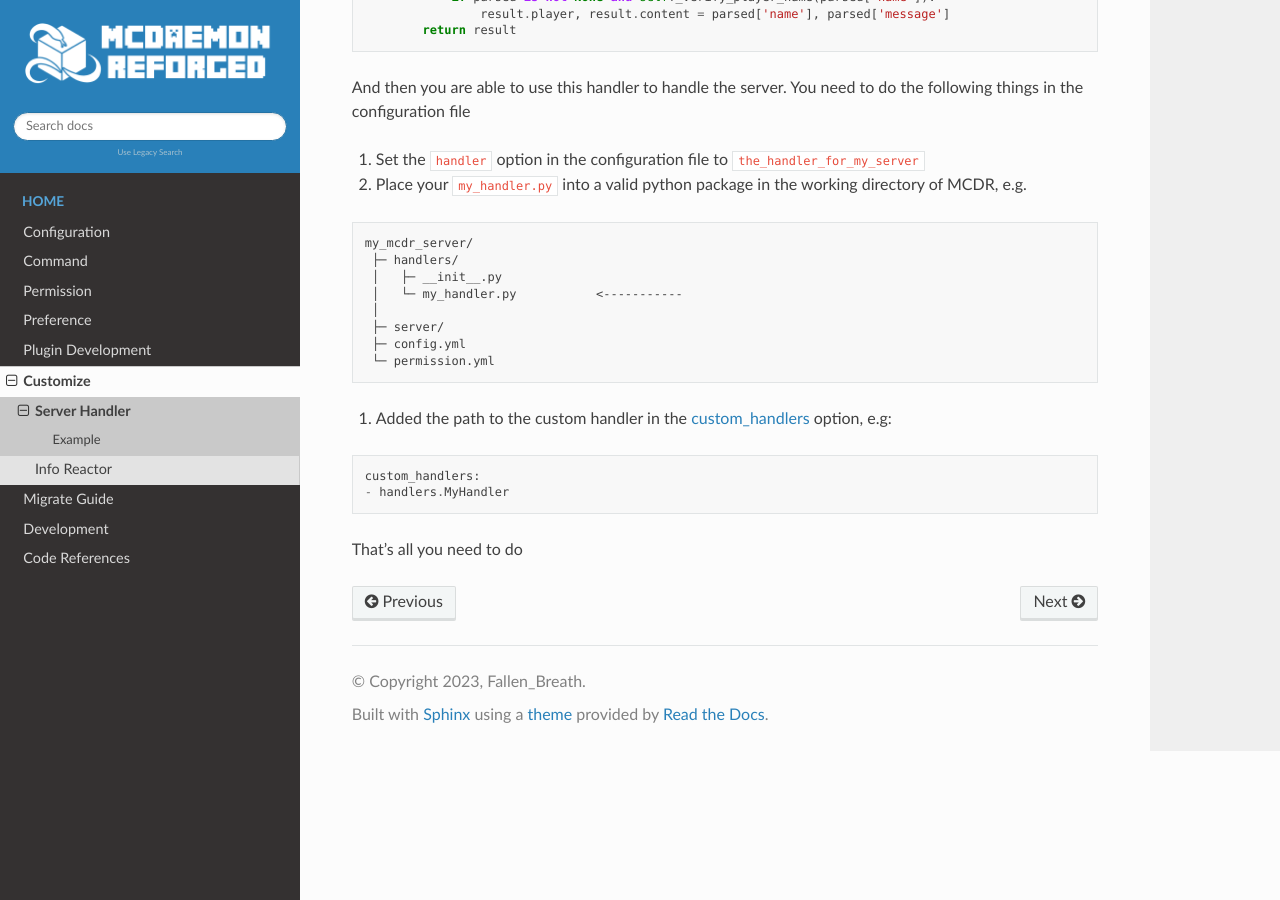
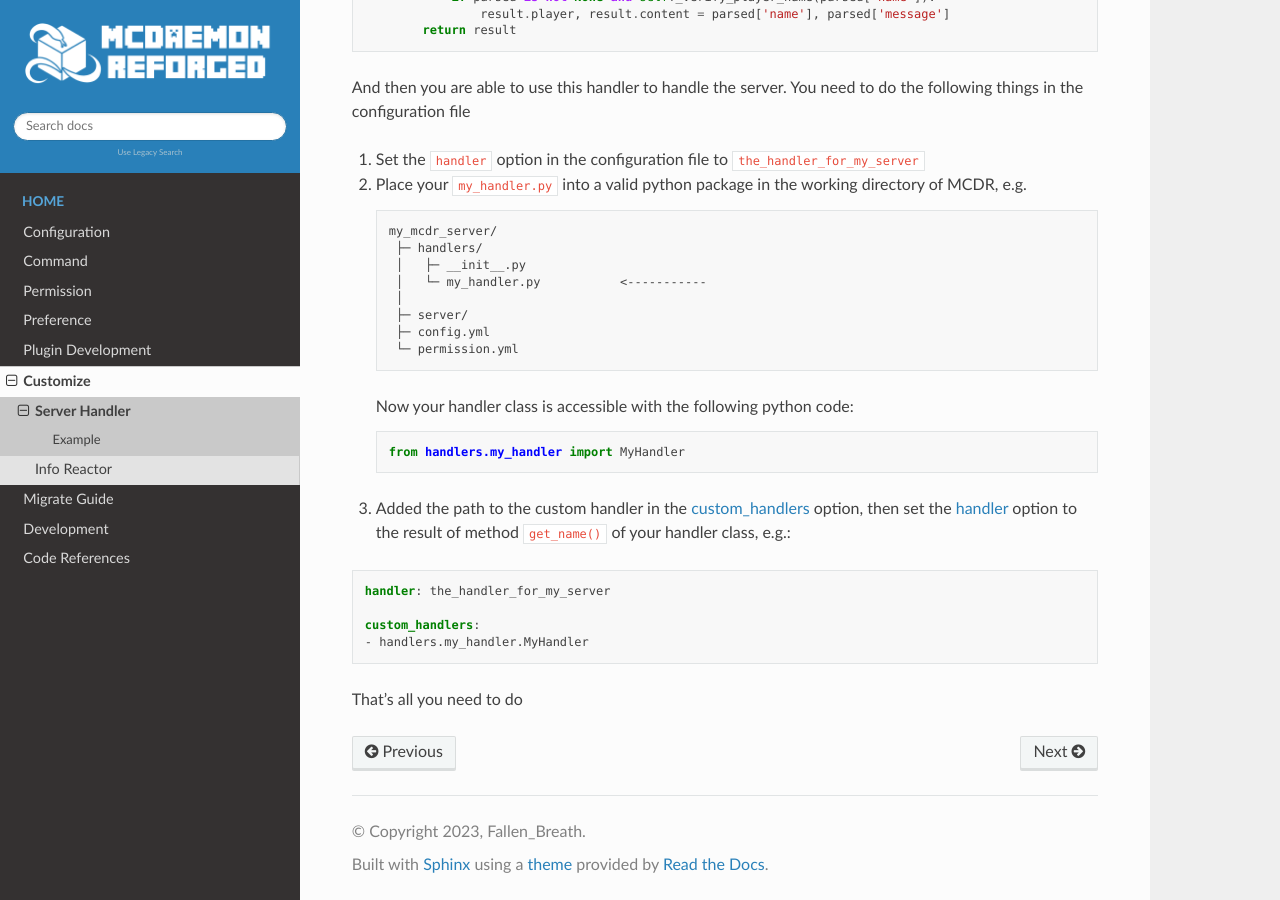
Before and after one commit to MCDReforged/MCDReforged, a Sphinx documentation site: the page built from docs/source/customize/handler.rst, in a window 1280 px wide and 900 px high, scrolled down 1098 px. Built offline with Sphinx 7.4.7 and the Read the Docs theme 2.0.0, drawn with Linux system fonts in a browser that asks for light colours; pages that are not in the unit, such as notebooks, are missing from menus; the version number could not be read and is left out; comment, search, counter and statistics services are not loaded.

Commit message:
doc: fix customize handler example

```diff
--- a/docs/source/configuration.rst
+++ b/docs/source/configuration.rst
@@ -341,9 +341,9 @@ The name of a handler is defined in the :meth:`~mcdreforged.handler.abstract_ser
 .. code-block:: yaml
 
     custom_handlers:
-    - my.customize.handler.MyHandler
+    - handlers.my_handler.MyHandler
 
-In this example the custom handler package path is ``my.custom.handler`` and the class is name ``MyHandler``
+In this example the custom handler package path is ``handlers.my_handler`` and the class is name ``MyHandler``
 
 custom_info_reactors
 ~~~~~~~~~~~~~~~~~~~~
--- a/docs/source/customize/handler.rst
+++ b/docs/source/customize/handler.rst
@@ -46,25 +46,34 @@ For example, the following codes above creates a handler than is able to handle
 And then you are able to use this handler to handle the server. You need to do the following things in the configuration file
 
 
-#. Set the ``handler`` option in the configuration file to ``the_handler_for_my_server``
-#. Place your ``my_handler.py`` into a valid python package in the working directory of MCDR, e.g.
+#.  Set the ``handler`` option in the configuration file to ``the_handler_for_my_server``
+#.  Place your ``my_handler.py`` into a valid python package in the working directory of MCDR, e.g.
 
-.. code-block::
+    .. code-block::
 
-    my_mcdr_server/
-     ├─ handlers/
-     │   ├─ __init__.py
-     │   └─ my_handler.py           <-----------
-     │
-     ├─ server/
-     ├─ config.yml
-     └─ permission.yml
+        my_mcdr_server/
+         ├─ handlers/
+         │   ├─ __init__.py
+         │   └─ my_handler.py           <-----------
+         │
+         ├─ server/
+         ├─ config.yml
+         └─ permission.yml
 
-#. Added the path to the custom handler in the :ref:`configuration:custom_handlers` option, e.g:
+    Now your handler class is accessible with the following python code:
 
-.. code-block::
+    .. code-block:: python
+
+        from handlers.my_handler import MyHandler
+
+#.  Added the path to the custom handler in the :ref:`configuration:custom_handlers` option,
+    then set the :ref:`configuration:handler` option to the result of method ``get_name()`` of your handler class, e.g.:
+
+.. code-block:: yaml
+
+    handler: the_handler_for_my_server
 
     custom_handlers:
-    - handlers.MyHandler
+    - handlers.my_handler.MyHandler
 
 That's all you need to do
```
Also changed, not shown: 2 other files.
